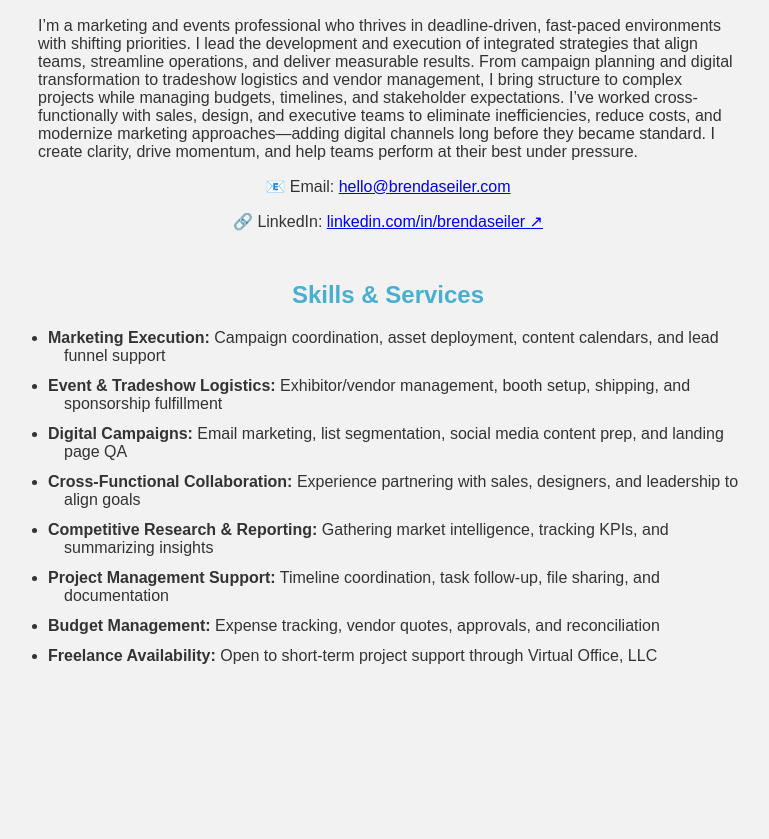
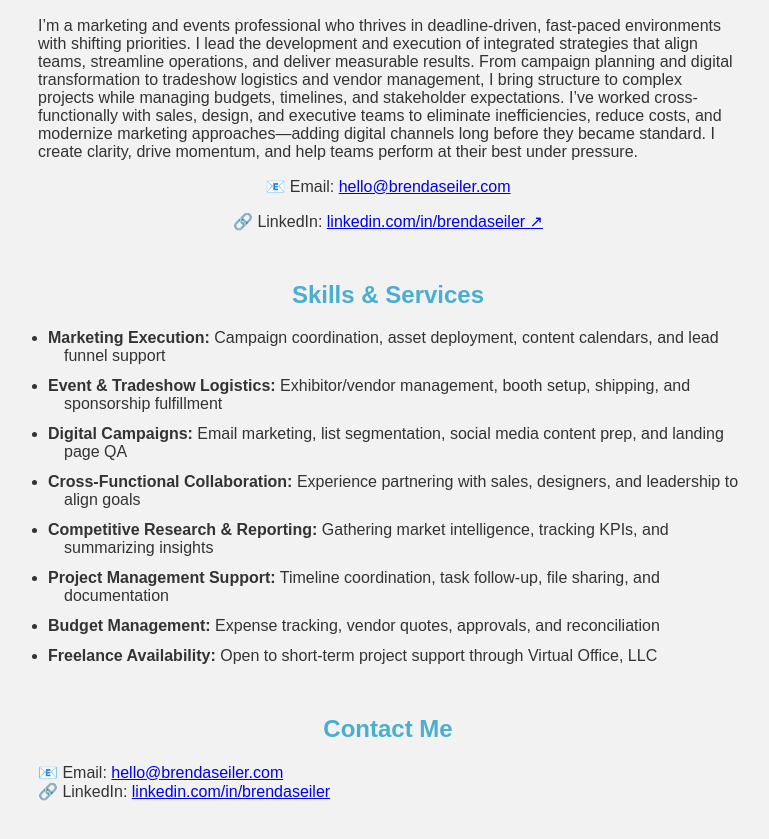
Before and after one commit to brenda-seiler/brenda-seiler.github.io, a plain HTML site: page index.html in a window 1280 px wide. Shown: the part 169-1008 px from the top of the page, without its empty margins (252-1021 px from the left). Before the commit the page ends 904 px from the top, so only its background shows below. Drawn offline with Linux system fonts and the light colour scheme.

Commit message:
Add Contact Me section with LinkedIn and email

```diff
--- a/index.html
+++ b/index.html
@@ -53,6 +53,10 @@
     <strong>Freelance Availability:</strong> Open to short-term project support through Virtual Office, LLC
   </li>
 </ul>
-
+ <h2 style="color: #4AAECE; margin-top: 50px;">Contact Me</h2>
+<p style="text-align: left; max-width: 700px; margin: 0 auto;">
+  📧 Email: <a href="mailto:hello@brendaseiler.com">hello@brendaseiler.com</a><br>
+  🔗 LinkedIn: <a href="https://linkedin.com/in/brendaseiler" target="_blank" rel="noopener noreferrer">linkedin.com/in/brendaseiler</a>
+</p>
   </body>
 </html>
```
